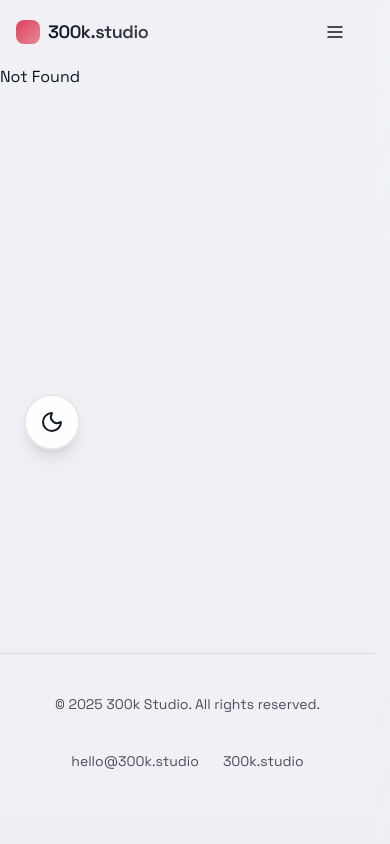
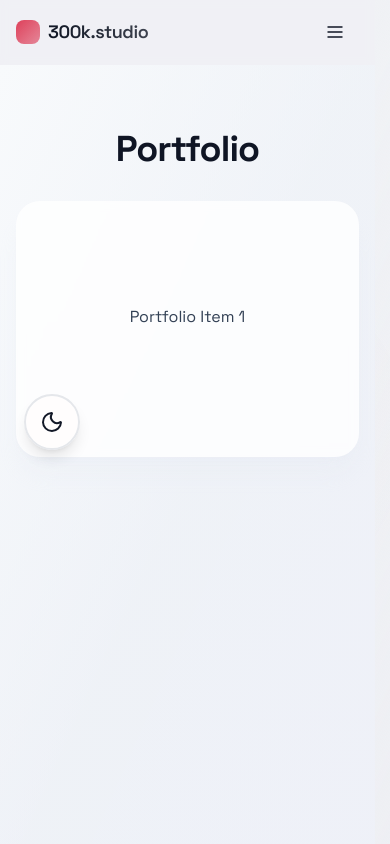
Before and after one commit to mouataz97/mywebsite, a React (Vite) app: page /portfolio in a window 390 px wide. Before the commit this address had no page. Shown: the top 844 px of the page. Built offline with nearby package versions, Linux system fonts and the light colour scheme.

Commit message:
fixing the portfolio for the mobile app

```diff
--- /dev/null
+++ b/client/pages/Portfolio.tsx
@@ -0,0 +1,28 @@
+import React from 'react';
+import { useThemeContext } from '@/contexts/ThemeContext';
+import { cn } from '@/lib/utils';
+
+export default function Portfolio() {
+  const { theme } = useThemeContext();
+
+  return (
+    <div className={cn(
+      "min-h-screen w-full py-16 px-4 sm:px-6 lg:px-8",
+      theme === 'light' ? 'bg-gradient-to-br from-slate-50 via-blue-50/30 to-indigo-50/40' : 'bg-gradient-to-br from-slate-900 via-blue-900/30 to-indigo-900/40'
+    )}>
+      <div className="max-w-7xl mx-auto">
+        <h1 className="text-4xl font-bold mb-8 text-center">
+          Portfolio
+        </h1>
+
+        {/* Portfolio items grid will go here */}
+        <div className="grid grid-cols-1 md:grid-cols-2 lg:grid-cols-3 gap-6">
+          {/* Placeholder for portfolio items */}
+          <div className="bg-white/80 dark:bg-slate-800/80 backdrop-blur-sm rounded-3xl p-6 shadow-xl shadow-slate-200/20 dark:shadow-slate-900/20 h-64 flex items-center justify-center">
+            <p className="text-slate-700 dark:text-slate-300">Portfolio Item 1</p>
+          </div>
+        </div>
+      </div>
+    </div>
+  );
+}
--- a/client/src/App.tsx
+++ b/client/src/App.tsx
@@ -22,6 +22,7 @@ import Index from '../pages/Index';
 import Services from '../pages/Services';
 import About from '../pages/About';
 import ContactPage from '../pages/Contact';
+import Portfolio from '../pages/Portfolio';
 
 // Styles
 import './global.css';
@@ -104,6 +105,7 @@ function Router() {
         <Route path="/services" element={<AppContent><Services /></AppContent>} />
         <Route path="/about" element={<AppContent><About /></AppContent>} />
         <Route path="/contact" element={<AppContent><ContactPage /></AppContent>} />
+        <Route path="/portfolio" element={<AppContent><Portfolio /></AppContent>} />
         <Route path="*" element={<AppContent><div>Not Found</div></AppContent>} />
       </Routes>
 
```
